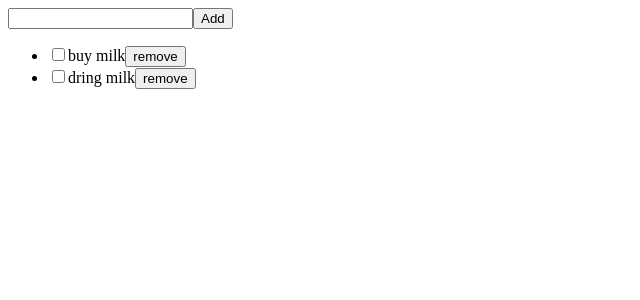
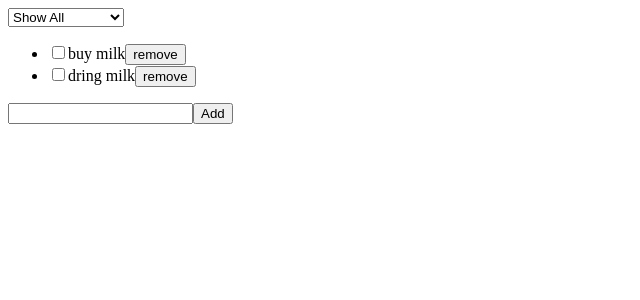
Before and after one commit to dfreire/codeZoid-001, a React (Create React App) app: page / in a window 1280 px wide. Shown: the top 300 px of the page, without its empty margins (0-640 px from the left). Built offline with nearby package versions, Linux system fonts and the light colour scheme.

Commit message:
added a filter

```diff
--- a/src/App.jsx
+++ b/src/App.jsx
@@ -1,8 +1,14 @@
 import React from "react";
 import uuid from "uuid/v4";
 
+const SHOW = {
+  ALL: "ALL",
+  NOT_DONE: "NOT_DONE"
+};
+
 class App extends React.Component {
   state = {
+    filter: SHOW.ALL,
     todos: {
       [uuid()]: { text: "buy milk", done: false },
       [uuid()]: { text: "dring milk", done: false }
@@ -28,11 +34,48 @@ class App extends React.Component {
     this.setState({ todos: { ...todos, ...todo } });
   };
 
+  setFilter = filter => {
+    this.setState({ filter });
+  };
+
   render() {
-    const { todos, addText } = this.state;
+    const { filter, todos, addText } = this.state;
 
     return (
       <div>
+        <div>
+          <select
+            value={filter}
+            onChange={evt => this.setFilter(evt.target.value)}
+          >
+            <option value={SHOW.ALL}>Show All</option>
+            <option value={SHOW.NOT_DONE}>Show Not Done</option>
+          </select>
+        </div>
+        <ul>
+          {Object.keys(todos)
+            .map(id => ({ id, ...todos[id] }))
+            .filter(todo => todo.done || filter === SHOW.ALL)
+            .map(todo => (
+              <li key={todo.id}>
+                <label>
+                  <input
+                    type="checkbox"
+                    value={todo.done}
+                    onChange={() => this.setDone(todo.id, !todo.done)}
+                  />
+                  <span
+                    style={{
+                      "text-decoration": todo.done ? "line-through" : "none"
+                    }}
+                  >
+                    {todo.text}
+                  </span>
+                </label>
+                <button onClick={() => this.remove(todo.id)}>remove</button>
+              </li>
+            ))}
+        </ul>
         <div>
           <input
             type="text"
@@ -41,30 +84,6 @@ class App extends React.Component {
           />
           <button onClick={this.add}>Add</button>
         </div>
-        <ul>
-          {Object.keys(todos).map(id => {
-            const { text, done } = todos[id];
-            return (
-              <li key={id}>
-                <label>
-                  <input
-                    type="checkbox"
-                    value={done}
-                    onChange={() => this.setDone(id, !done)}
-                  />
-                  <span
-                    style={{
-                      "text-decoration": done ? "line-through" : "none"
-                    }}
-                  >
-                    {text}
-                  </span>
-                </label>
-                <button onClick={() => this.remove(id)}>remove</button>
-              </li>
-            );
-          })}
-        </ul>
       </div>
     );
   }
```
